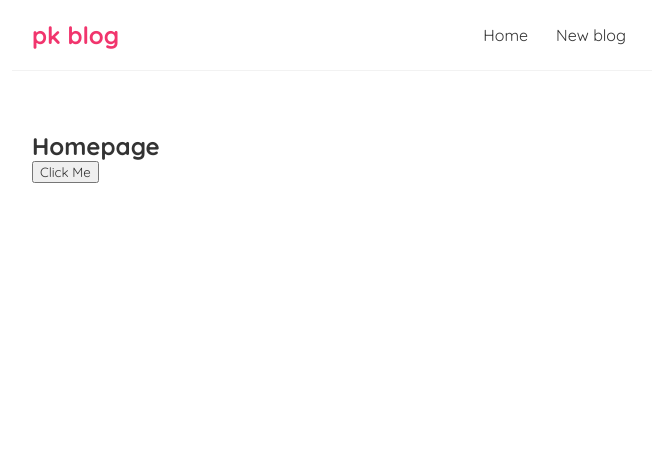
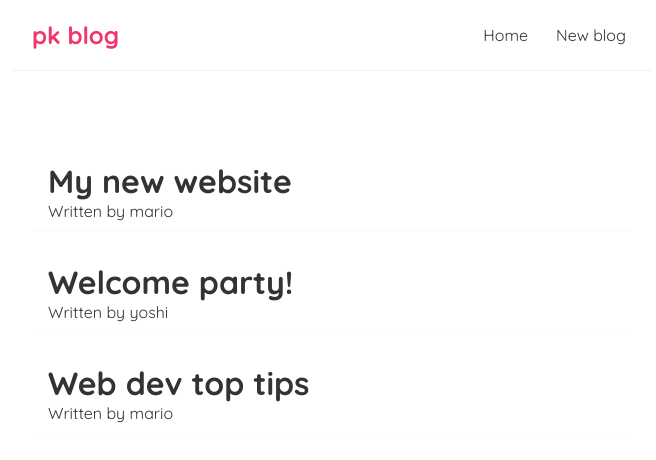
Before and after one commit to purab/react-redux-tutorials, a React (Create React App) app in the folder pk-blog/: page / in a window 1280 px wide. Shown: the top 460 px of the page, without its empty margins (308-964 px from the left). Built offline with nearby package versions, Linux system fonts and the light colour scheme.

Commit message:
adding blog list

```diff
--- a/pk-blog/src/components/Home.js
+++ b/pk-blog/src/components/Home.js
@@ -1,11 +1,20 @@
+import {useState} from 'react';
+
 const Home = () => {
-    const handleClick = (e) => {
-        console.log('hello ninjas'+e)
-    }
+    const [blogs, setBlogs] = useState([
+        { title: 'My new website', body: 'lorem ipsum...', author: 'mario', id: 1 },
+        { title: 'Welcome party!', body: 'lorem ipsum...', author: 'yoshi', id: 2 },
+        { title: 'Web dev top tips', body: 'lorem ipsum...', author: 'mario', id: 3 }
+    ])
     return (
         <div className="home">
-            <h2>Homepage</h2>
-            <button onClick={handleClick}>Click Me</button>
+            {blogs.map((blog) =>(
+                <div className="blog-preview" key={blog.id}>
+                    <h1>{blog.title}</h1>
+                    <p>Written by {blog.author}</p>
+                </div>
+            ))}
+
         </div>
      );
 }
--- a/pk-blog/src/index.css
+++ b/pk-blog/src/index.css
@@ -33,3 +33,19 @@
   margin: 40px auto;
   padding: 20px;
 }
+
+
+/* blog previews / list */
+.blog-preview {
+  padding: 10px 16px;
+  margin: 20px 0;
+  border-bottom: 1px solid #fafafa;
+}
+.blog-preview:hover {
+  box-shadow: 1px 3px 5px rgba(0,0,0,0.1);
+}
+.blog-preview h2 {
+  font-size: 20px;
+  color: #f1356d;
+  margin-bottom: 8px;
+}
```
Also changed, not shown: pk-blog/src/components/BlogList.js (added).
